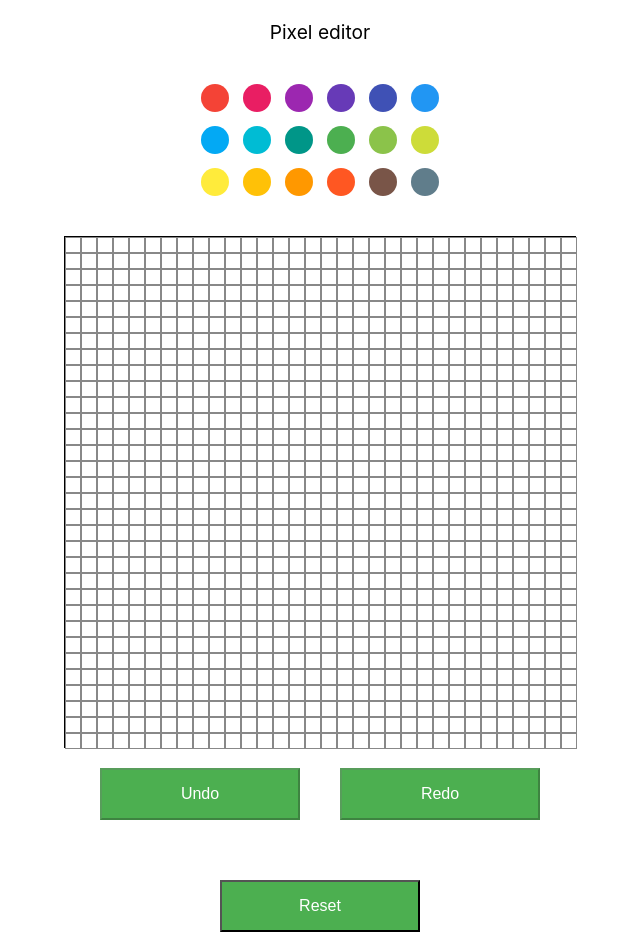
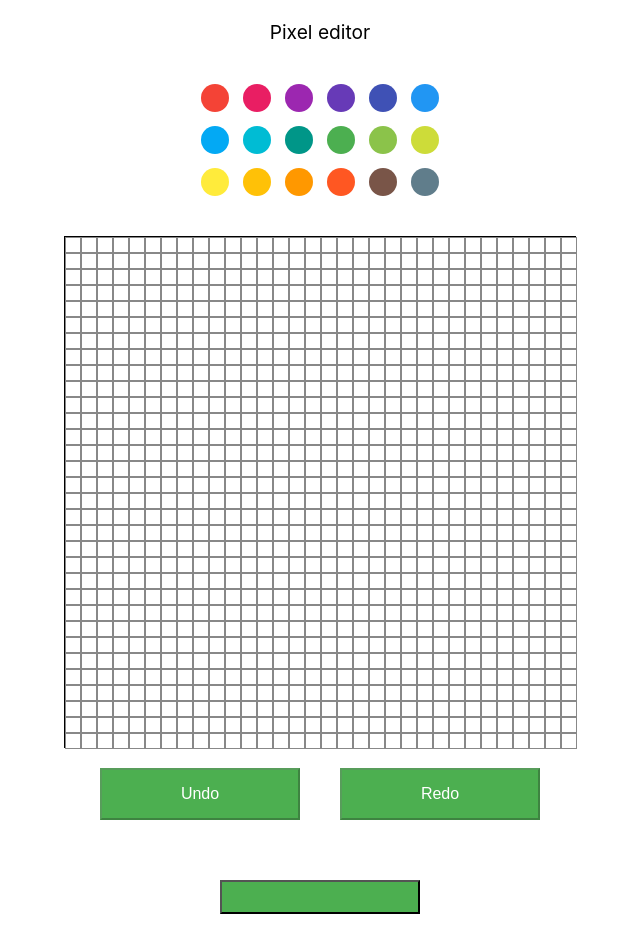
Before and after one commit to Sanyamsri/Sprinklr-Tasks, a React (Create React App) app in the folder React Assignment/assignment1/: page / in a window 1280 px wide. Shown: the top 952 px of the page, without its empty margins (320-960 px from the left). Built offline with nearby package versions, Linux system fonts and the light colour scheme.

Commit message:
refactor(button) : reusability of button component

```diff
--- a/React Assignment/assignment1/src/Components/ActionButton/RedoButton.js
+++ b/React Assignment/assignment1/src/Components/ActionButton/RedoButton.js
@@ -1,7 +1,7 @@
 import React from "react";
-import ActionButton from "./ActionButton";
+import Button from "./../Button";
 
-function Button({ undoStack, handleCellColorChange, redoStack }) {
+function RedoButton({ undoStack, handleCellColorChange, redoStack }) {
   const onClickUndoHandler = () => {
     const lastOperation = redoStack.top();
     handleCellColorChange({
@@ -12,13 +12,13 @@ function Button({ undoStack, handleCellColorChange, redoStack }) {
     redoStack.pop();
   };
   return (
-    <ActionButton
+    <Button
       disabled={undoStack.length() === 0}
       onClickFunction={onClickUndoHandler}
     >
       Redo
-    </ActionButton>
+    </Button>
   );
 }
 
-export default Button;
+export default RedoButton;
--- a/React Assignment/assignment1/src/Components/ActionButton/UndoButton.js
+++ b/React Assignment/assignment1/src/Components/ActionButton/UndoButton.js
@@ -1,7 +1,7 @@
 import React from "react";
-import ActionButton from "./ActionButton";
+import Button from "../Button";
 
-function Button({ undoStack, handleCellColorChange, redoStack }) {
+function UndoButton({ undoStack, handleCellColorChange, redoStack }) {
   const onClickUndoHandler = () => {
     const lastOperation = undoStack.top();
     handleCellColorChange({
@@ -12,13 +12,13 @@ function Button({ undoStack, handleCellColorChange, redoStack }) {
     undoStack.pop();
   };
   return (
-    <ActionButton
+    <Button
       disabled={undoStack.length() === 0}
       onClickFunction={onClickUndoHandler}
     >
       Undo
-    </ActionButton>
+    </Button>
   );
 }
 
-export default Button;
+export default UndoButton;
--- a/React Assignment/assignment1/src/Components/ResetButton.js
+++ b/React Assignment/assignment1/src/Components/ResetButton.js
@@ -1,16 +1,14 @@
 import React from "react";
-
+import Button from "./Button";
 function ResetButton({ clearUndoStack, clearRedoStack, clearMatrix }) {
-  const onClickHandler = () => {
+  const onClickResetHandler = () => {
     clearMatrix();
     clearUndoStack();
     clearRedoStack();
   };
   return (
     <div className="center">
-      <button type="button" onClick={onClickHandler}>
-        Reset
-      </button>
+      <Button onClickFunction={onClickResetHandler} />
     </div>
   );
 }
```
Also changed, not shown: React Assignment/assignment1/src/Components/Button.js (renamed from React Assignment/assignment1/src/Components/ActionButton/ActionButton.js).
